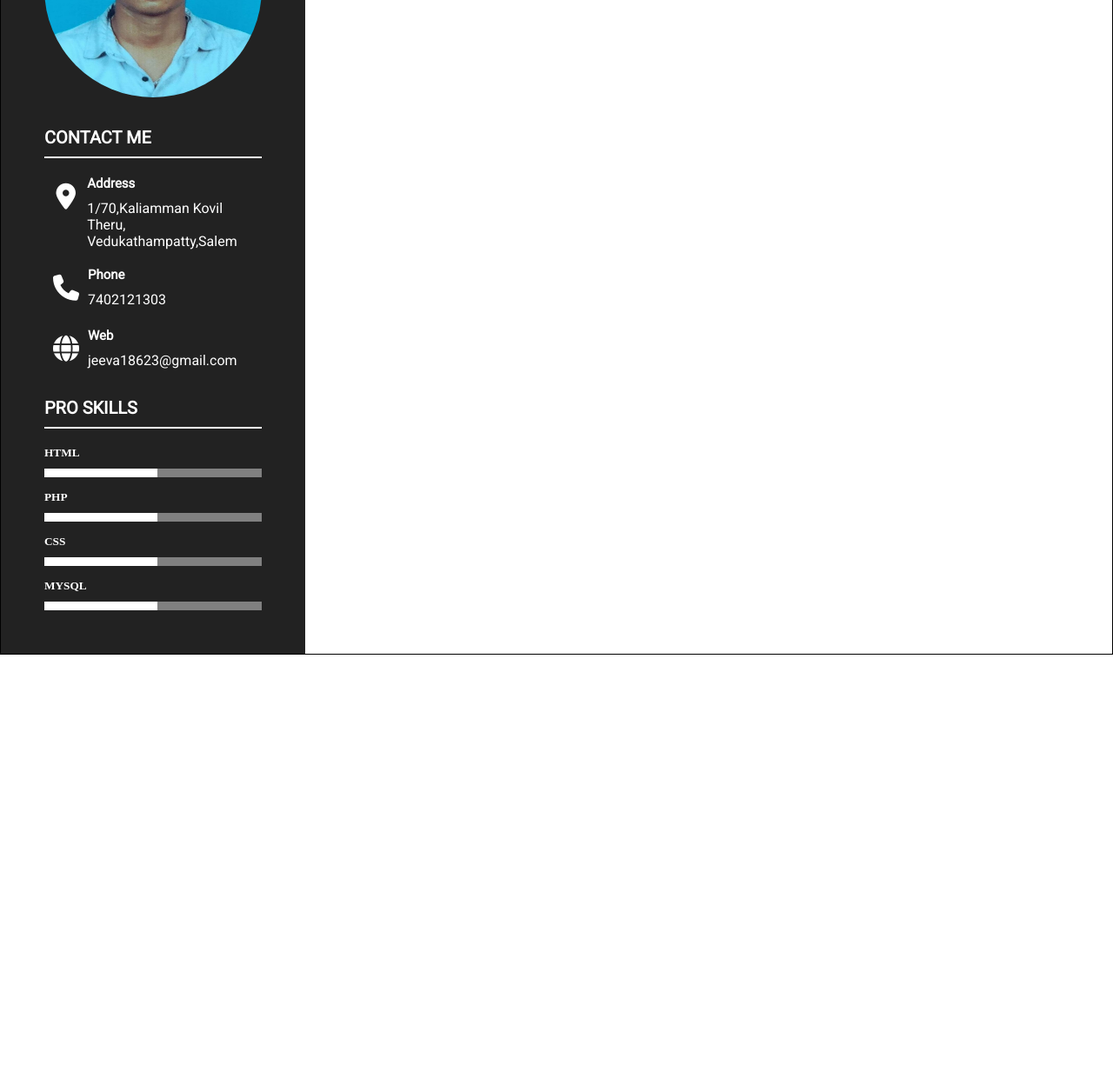
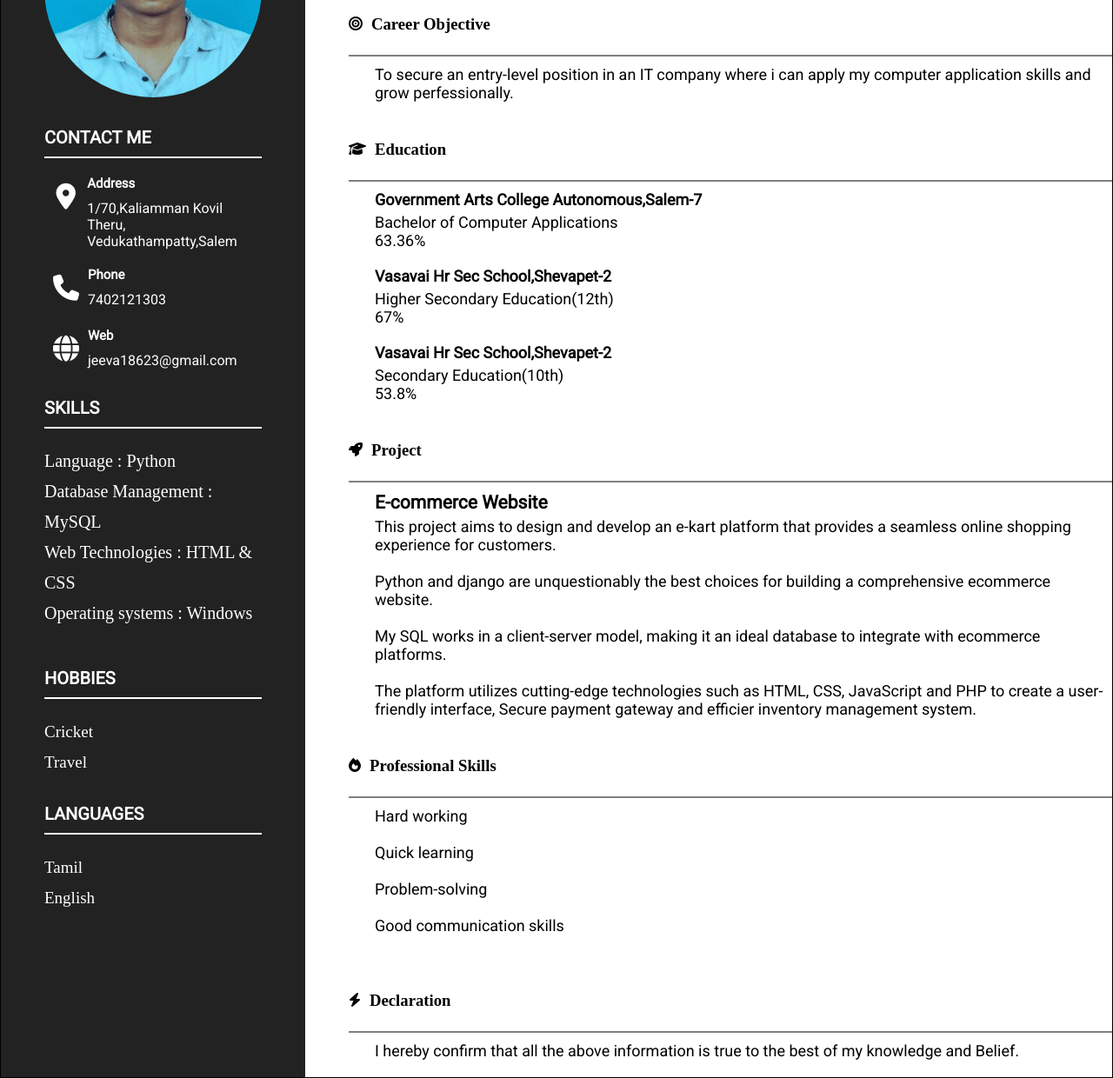
Before and after one commit to jeeva269/myresumehtml, a plain HTML site: page index.html in a window 1280 px wide. Shown: the part 189-1429 px from the top of the page at 87% size. Before the commit the page ends 942 px from the top, so only its background shows below. Drawn offline with Linux system fonts and the light colour scheme.

Commit message:
sample_resume

```diff
--- a/index.html
+++ b/index.html
@@ -65,23 +65,26 @@
             </div>
 
             <div class="skills left-site-box">
-                <h4>Pro Skills</h4>
+                <h4>Skills</h4>
                 <div class="skills-sup-con">
-                    <h5>html</h5>
-                    <div class="per-con">
-                        <div class="per"></div>
+                    Language : Python <br> Database Management : MySQL <br> Web Technologies : HTML & CSS <br> Operating systems : Windows
+                </div>
+
+                <div class="hobbies left-site-box">
+                    <h4>Hobbies</h4>
+                    <div class="icon-con">
+                        <div class="icon-con">
+                        </div>
                     </div>
-                    <h5>Php</h5>
-                    <div class="per-con">
-                        <div class="per"></div>
+                    <div class="hobbies-sup-con">
+                        Cricket <br/> Travel
                     </div>
-                    <h5>css</h5>
-                    <div class="per-con">
-                        <div class="per"></div>
-                    </div>
-                    <h5>Mysql</h5>
-                    <div class="per-con">
-                        <div class="per"></div>
+                </div>
+
+                <div class="lang left-site-box">
+                    <h4>Languages</h4>
+                    <div class="Language-sup-con">
+                        Tamil <br/> English
                     </div>
                 </div>
             </div>
@@ -89,10 +92,96 @@
         <div class="rightBox">
             <div class="name-con">
                 <h2>Jeevanantham S</h2>
-                <h5>Fresher</h5>
+                <h5><i>Fresher</i></h5>
+
+                <div class="right-site-title">
+                    <div class="icon-con">
+                        <i class="fa-solid fa-bullseye"></i>
+                    </div>
+                    <h3>Career Objective</h3>
+                </div>
+                <div class="right-site-con">
+                    <p>
+                        To secure an entry-level position in an IT company where i can apply my computer application skills and grow perfessionally.
+                    </p>
+                </div>
+
+                <div class="right-site-title">
+                    <div class="icon-con">
+                        <i class="fa-solid fa-graduation-cap"></i>
+                    </div>
+                    <h3>Education</h3>
+                </div>
+
+                <div class="right-site-con">
+                    <div class="des">
+                        <div class="des-title">Government Arts College Autonomous,Salem-7</div>
+                        Bachelor of Computer Applications <br> 63.36%
+                    </div>
+                </div>
+
+                <div class="right-site-con">
+                    <div class="des">
+                        <div class="des-title">Vasavai Hr Sec School,Shevapet-2</div>
+                        Higher Secondary Education(12th) <br>  67%
+                    </div>
+                </div>
+
+                <div class="right-site-con">
+                    <div class="des">
+                        <div class="des-title">Vasavai Hr Sec School,Shevapet-2</div>
+                        Secondary Education(10th) <br> 53.8%
+                    </div>
+                </div>
+
+                <div class="right-site-title">
+                    <div class="icon-con">
+                        <i class="fa-solid fa-rocket"></i>
+                    </div>
+                    <h3>Project</h3>
+                </div>
+
+                <div class="right-site-con">
+                    <div class="des">
+                        <div class="des-title"><h3>E-commerce Website</h3></div>
+                        <p>This project aims to design and develop an e-kart platform that provides a seamless
+                        online shopping experience for customers.</p><br>
+                        <p>Python and django are unquestionably the best choices for building a comprehensive
+                        ecommerce website.</p><br>
+                        <p>My SQL works in a client-server model, making it an ideal database to integrate
+                        with ecommerce platforms.</p><br>
+                        <p>The platform utilizes cutting-edge technologies such as HTML, CSS, JavaScript
+                        and PHP to create a user-friendly interface, Secure payment gateway and efficier
+                        inventory management system.</p>
+                    </div>
+                </div>
+
+                <div class="right-site-title">
+                    <div class="icon-con">
+                        <i class="fa-solid fa-fire"></i>
+                    </div>
+                    <h3>Professional Skills</h3>
+                </div>
+                <div class="right-site-con">
+                    <p>Hard working</p><br>
+                    <p>Quick learning</p><br>
+                    <p>Problem-solving</p><br>
+                    <p>Good communication skills</p><br>
+                </div>
+                <div class="right-site-title">
+                    <div class="icon-con">
+                        <i class="fa-solid fa-bolt"></i>
+                    </div>
+                    <h3>Declaration</h3>
+                </div>
+                <div class="right-site-con">
+                    <p>
+                        I hereby confirm that all the above information is true to the best of my knowledge
+                        and Belief.
+                    </p>
+                </div>
             </div>
         </div>
     </div>
 </body>
-
 </html>
--- a/layout.css
+++ b/layout.css
@@ -19,6 +19,7 @@
 
 .rightBox {
     width: 100%;
+    padding-left: 50px;
 }
 
 .user-image {
@@ -36,11 +37,9 @@
     font-family: "Anton", sans-serif;
     text-transform: uppercase;
     font-size: 40px;
-    padding-left: 20px;
 }
 
 .name-con>h5 {
-    padding-left: 20px;
     text-transform: uppercase;
     font-size: 25px;
     font-family: "Noto Sans JP", sans-serif;
@@ -99,9 +98,22 @@
     font-size: 13px;
 }
 
-.skills-sup-con>h5 {
-    text-transform: uppercase;
-    margin-top: 15px;
+.skills-sup-con {
+    font-size: 18px;
+    padding-bottom: 15px;
+    font-size: 20px;
+    line-height: 35px;
+    margin-bottom: 10px;
+}
+
+.hobbies-sup-con {
+    font-size: 19px;
+    line-height: 35px;
+}
+
+.Language-sup-con {
+    font-size: 19px;
+    line-height: 35px;
 }
 
 .per-con {
@@ -117,3 +129,38 @@
     width: 52%;
     height: 10px;
 }
+
+.right-site-title {
+    border-bottom: 2px solid gray;
+    display: flex;
+    margin-top: 25px;
+    padding-bottom: 10px;
+    margin-bottom: 10px;
+}
+
+.right-site-title>.icon-con {
+    width: 50;
+    height: 50px;
+    text-align: center;
+    line-height: 50px;
+}
+
+.right-site-title>h3 {
+    line-height: 50px;
+    padding-left: 10px;
+}
+
+.right-site-con,
+.desc {
+    font-family: "Roboto", sans-serif;
+    font-size: 18px;
+    padding-bottom: 5px;
+    margin-bottom: 15px;
+    padding-left: 30px;
+}
+
+.right-site-con>.des>.des-title {
+    font-weight: bold;
+    margin-bottom: 5px;
+    text-align: left;
+}
```
Also changed, not shown: user.jpg (deleted).
